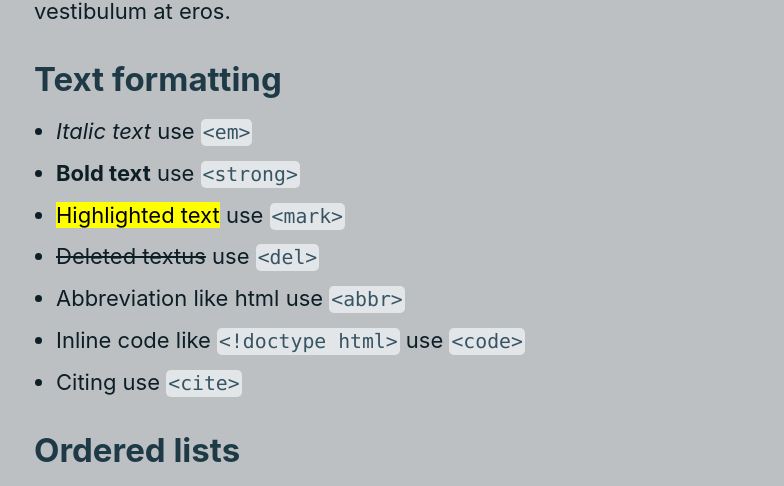
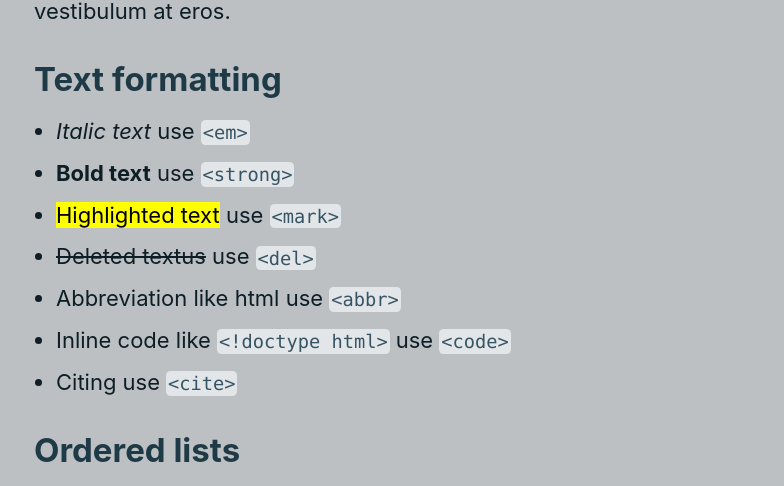
Before and after one commit to aflim/golb, a Jekyll site: the page built from styleguide.md, in a window 1280 px wide. Shown: the part 598-1084 px from the top of the page, without its empty margins (246-1030 px from the left). Built offline with Jekyll 4.4.1, drawn with Linux system fonts in a browser that asks for light colours.

Commit message:
Update stylesheet.css

```diff
--- a/assets/stylesheet.css
+++ b/assets/stylesheet.css
@@ -269,7 +269,7 @@
 code {
   padding: .10em;
   font-family: var(--font-monospace);
-  font-size: 90%;
+  font-size: 85%;
   color: var(--ink-3);
   background-color: var(--bg-3);
   border-radius: var(--border-radius);
@@ -330,6 +330,6 @@
 
 @media (min-width: 30rem {
   .container {
-    max-inline-size: 65rem;
+    max-inline-size: 60rem;
   }
 }
```
